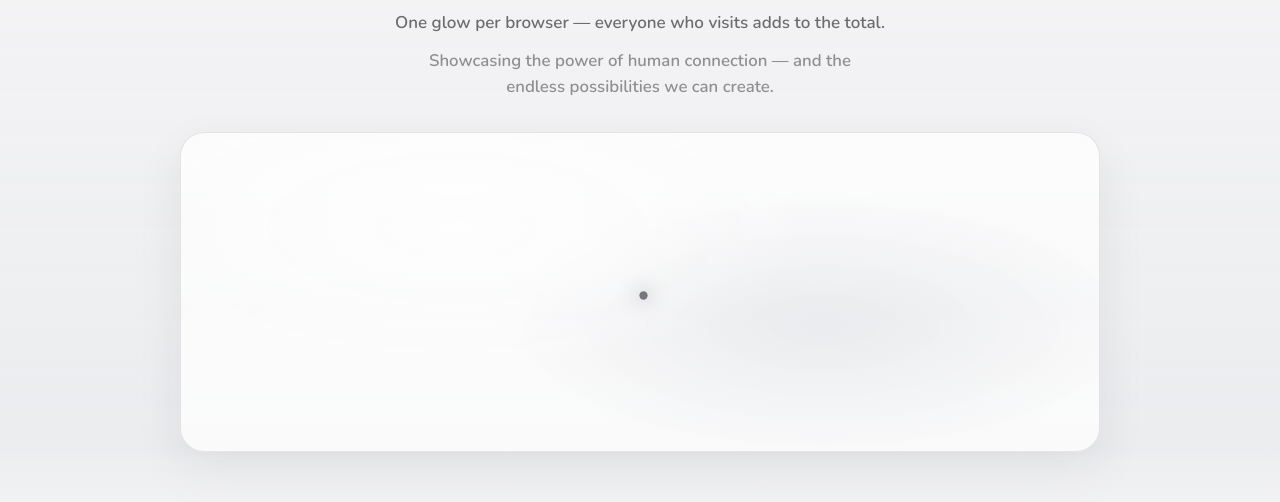
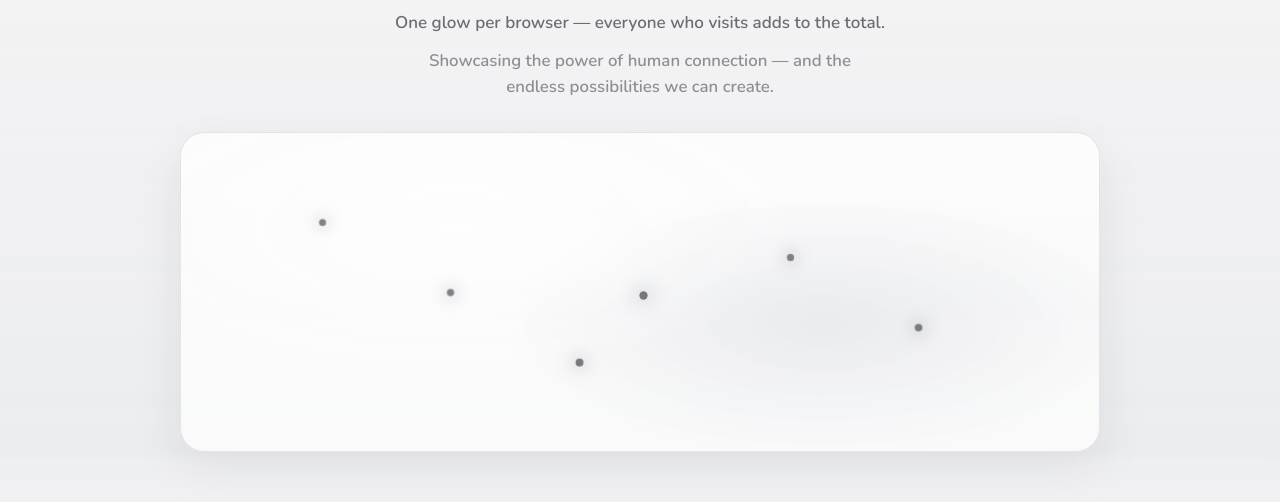
Before and after one commit to lxcaishim/people, a React app in the folder people-value-site/: page / in a window 1280 px wide. Shown: the part 1520-2022 px from the top of the page. Built offline with nearby package versions, Linux system fonts and the light colour scheme; no server answers; the HTML template or start-up script is replaced by a standard one.

Commit message:
Add 5 extra dots to Our people glow section

```diff
--- a/people-value-site/src/App.tsx
+++ b/people-value-site/src/App.tsx
@@ -240,7 +240,7 @@ export function App() {
             </p>
             <div className="people-frame-wrap">
               <div className="people-frame" role="img" aria-label="Our people dots">
-              {Array.from({ length: peopleDots }).map((_, i) => (
+              {Array.from({ length: peopleDots + 5 }).map((_, i) => (
                 <span
                   // eslint-disable-next-line react/no-array-index-key
                   key={i}
```
